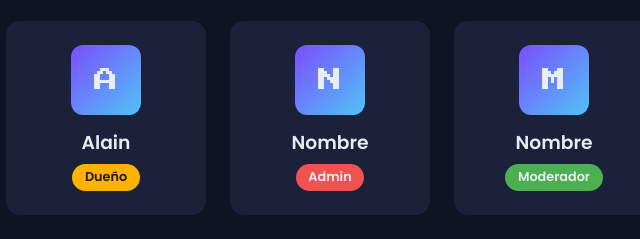
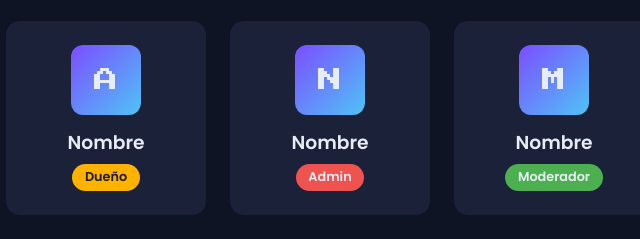
Before and after one commit to NETETE08/netopia, a plain HTML site: page index.html in a window 1280 px wide. Shown: the part 1161-1400 px from the top of the page, 310-950 px from the left. Drawn offline with Linux system fonts and the light colour scheme; no server answers.

Commit message:
Update index.html

```diff
--- a/index.html
+++ b/index.html
@@ -64,7 +64,7 @@
             <div class="staff-grid">
                 <article class="miembro">
                     <div class="avatar">A</div>
-                    <h3>Alain</h3>
+                    <h3>Nombre</h3>
                     <p class="rol dueno">Dueño</p>
                 </article>
 
```
